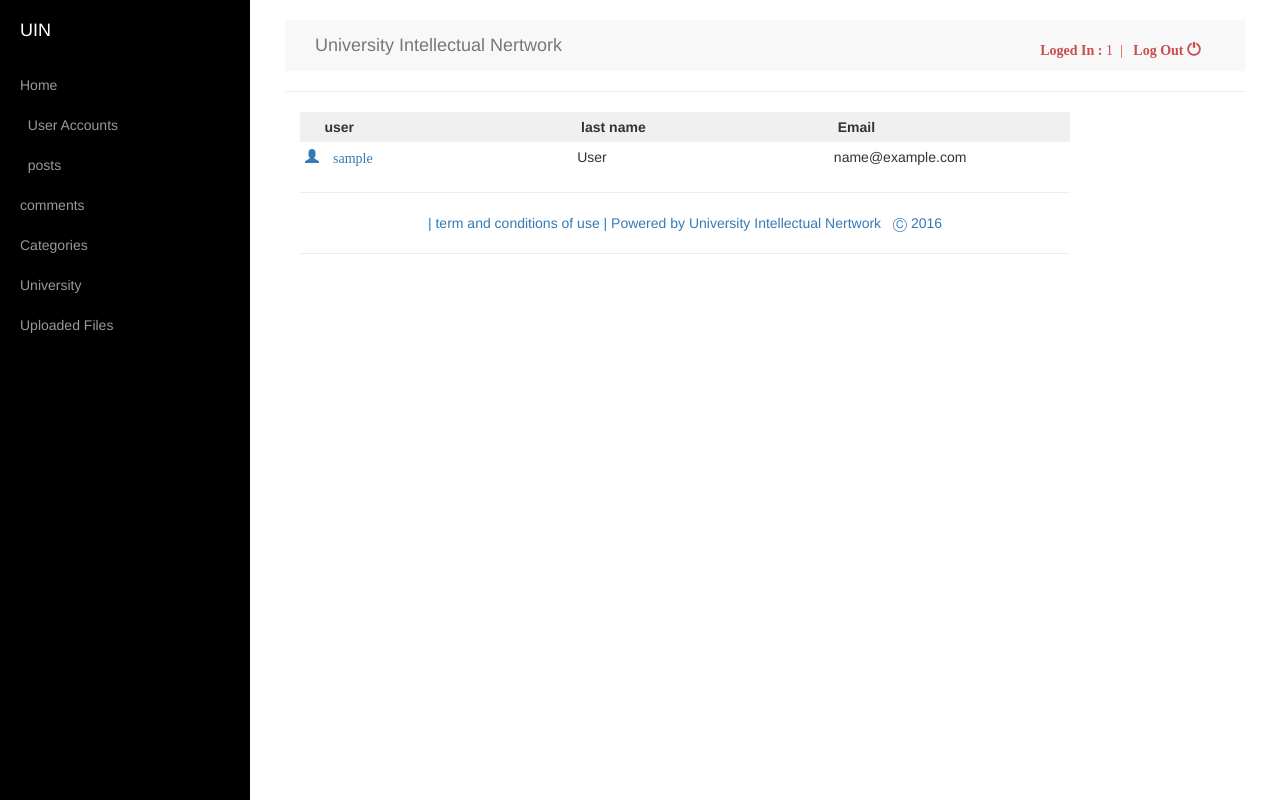
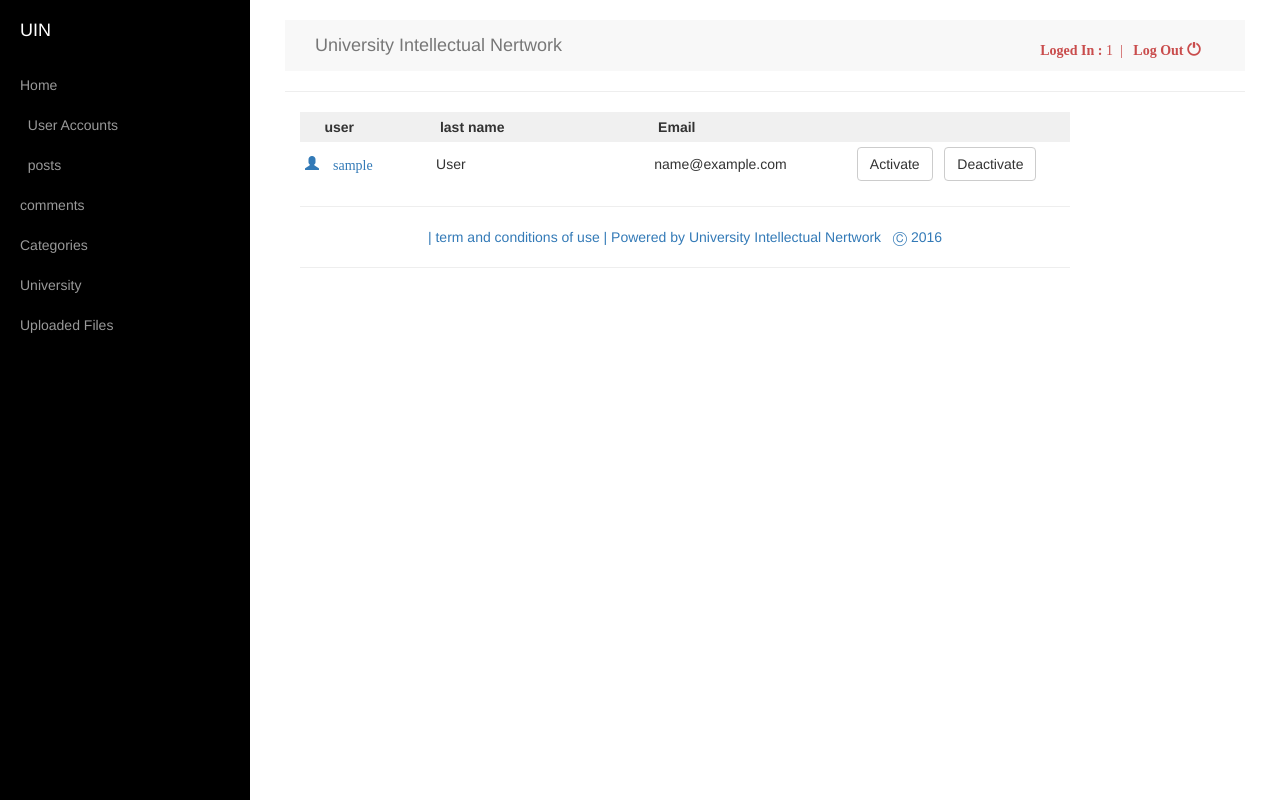
Before and after one commit to chambua/uin, a PHP site: page / in a window 1280 px wide. Run offline with PHP 8.4, Linux system fonts and the light colour scheme; the visitor is signed in with stand-in values (Sample User, id 1); tables that the repository leaves empty or names only in its code hold one stand-in row (values such as "Sample post"); some libraries are stand-ins or nearby versions.

Commit message:
adding activate and deactivate button
adding activate and deactivate button

```diff
--- a/index.php
+++ b/index.php
@@ -47,9 +47,10 @@
 				<table class='table-striped' style='width:100%'>
 					<tbody>
 						<tr>
-							<td><b>&nbsp&nbsp&nbsp&nbsp user</b></td>
+							<td style="width:15%"><b>&nbsp&nbsp&nbsp&nbsp user</b></td>
 							<td><b>&nbsp&nbsp&nbsp&nbsp last name</b></td>
 							<td><b>&nbsp&nbsp&nbsp&nbsp Email</b></td>
+							<td><b>&nbsp&nbsp&nbsp&nbsp </b></td>
 						</tr>
 					</tbody>
 				</table>
@@ -71,9 +72,10 @@
 							}
 							echo "<table style='width:100%; text-align:left;'>";
 									echo"<tr>";
-										echo '<td><a class="glyphicon glyphicon-user" href="view_entity_admin.php?user_id='.$row['user_id'].'">&nbsp' . $row['username'] .'</a></td>';
+										echo '<td style="width:15%"><a class="glyphicon glyphicon-user" href="view_entity_admin.php?user_id='.$row['user_id'].'">&nbsp' . $row['username'] .'</a></td>';
 										echo '<td>&nbsp&nbsp&nbsp&nbsp'.$row['last_name'] .'</td>';
 										echo '<td>&nbsp&nbsp&nbsp&nbsp'.$row['email'] .'</td>';
+										echo '<td><b><a class="btn btn-default" href="#">Activate</a> &nbsp <a class="btn btn-default" href="#">Deactivate</a></b></td>';
 										$i++;
 									echo"</tr>";
 							echo"</table>";
```
